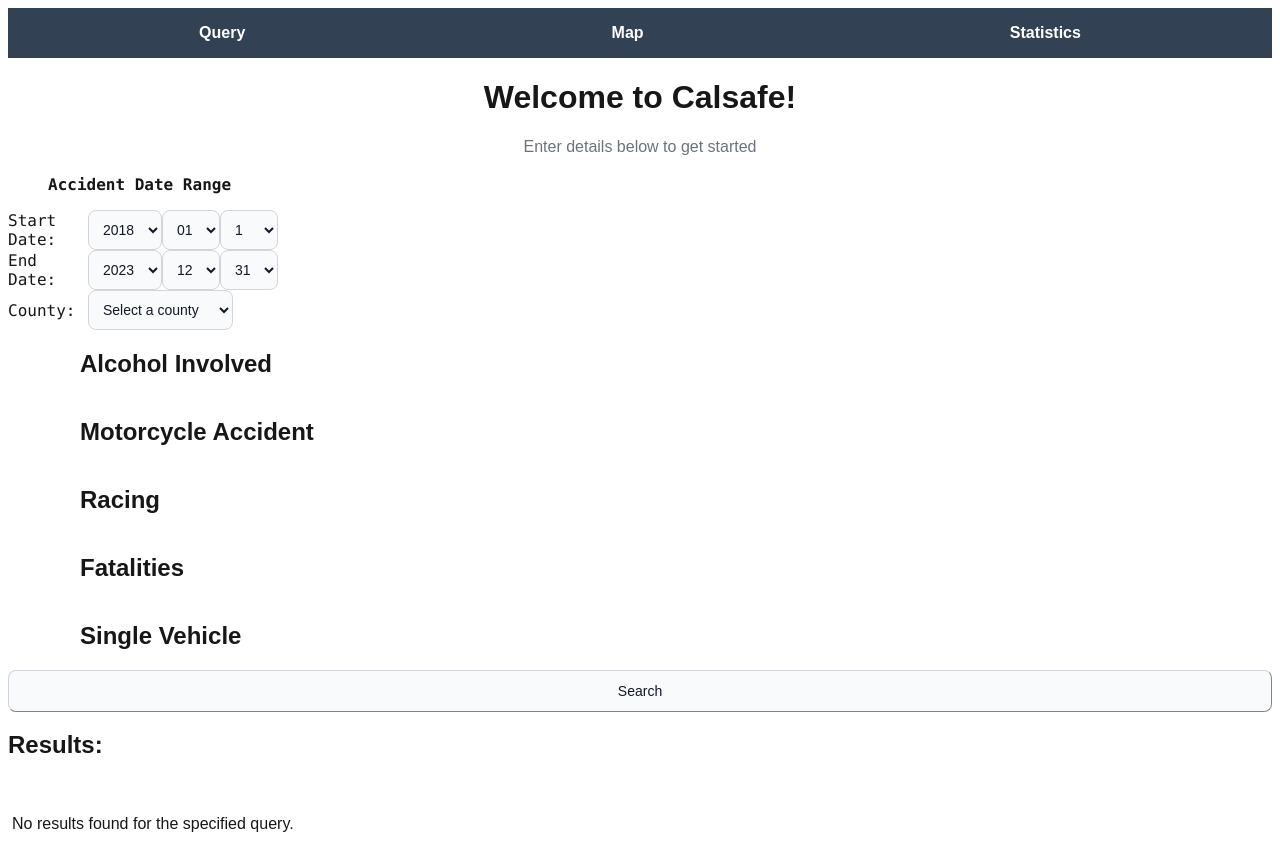
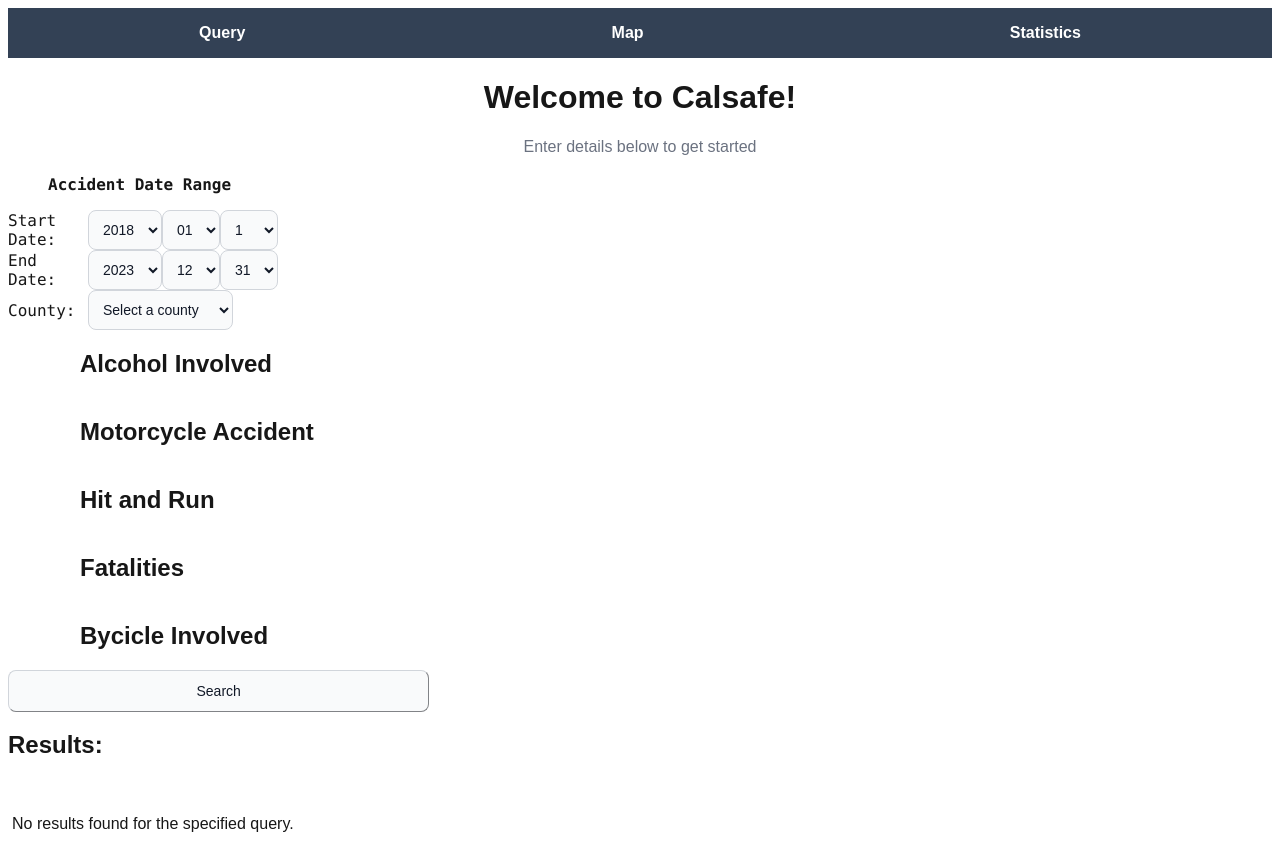
Before and after one commit to ethanl21/calsafe, a Next.js app: page / in a window 1280 px wide. Built offline with nearby package versions, Linux system fonts and the light colour scheme.

Commit message:
Added functionality to filters Need to alter Views.py in main for hit_and_run

```diff
--- a/app/page.tsx
+++ b/app/page.tsx
@@ -147,9 +147,9 @@ const AccidentQueryPage = () => {
 	// State for Switches
 	const [isAlcoholToggled, setAlcoholIsToggled] = useState(false);
 	const [isMotorcycleToggled, setMotorcycleIsToggled] = useState(false);
-	const [isRaceToggled, setRaceIsToggled] = useState(false);
+	const [isHitnRunToggled, setHitnRunIsToggled] = useState(false);
 	const [isFatalToggled, setFatalIsToggled] = useState(false);
-	const [isSingleVehicleToggled, setSingleVehicleIsToggled] = useState(false);
+	const [isBicycleToggled, setBicycleIsToggled] = useState(false);
 
 	// State for date selections
 	const [startYear, setStartYear] = useState("2018");
@@ -181,8 +181,29 @@ const AccidentQueryPage = () => {
 		const startDate = buildDate(startYear, startMonth, startDay);
 		const endDate = buildDate(endYear, endMonth, endDay);
 
+
 		// Construct the base query URL
-		const queryUrl = `http://localhost:8000/api/accidents/?start_date=${startDate}&end_date=${endDate}&county=${county}`;
+		let queryUrl = `http://localhost:8000/api/accidents/?start_date=${startDate}&end_date=${endDate}&county=${county}`;
+
+		if(isFatalToggled){
+			queryUrl = queryUrl.concat("&collision_severity=1")
+		}
+
+		if(isHitnRunToggled){
+			queryUrl = queryUrl.concat("&hit_and_run=M,F")
+		}
+
+		if(isAlcoholToggled){
+			queryUrl = queryUrl.concat("&alcohol_involved=Y")
+		}
+
+		if(isMotorcycleToggled){
+			queryUrl= queryUrl.concat("&motorcycle_accident=Y")
+		}
+
+		if(isBicycleToggled){
+			queryUrl = queryUrl.concat("&bicycle_accident=Y")
+		}
 		console.log("Query URL:", queryUrl);
 		if (county == ""){
 			setError("Please Select a county...")
@@ -226,7 +247,9 @@ const AccidentQueryPage = () => {
 			<h4 className="text-center text-md font-normal text-gray-500">Enter details below to get started</h4>
 
 			</div>
-			<form onSubmit={handleSubmit}>
+			<div className="flex">
+
+			<form onSubmit={handleSubmit} className="w-1/3">
 				{/* Start Date */}
 				<p className="mx-10 font-mono font-semibold">Accident Date Range</p>
 				<div className=" flex items-center font-mono">
@@ -354,21 +377,23 @@ const AccidentQueryPage = () => {
 						<h2>Motorcycle Accident</h2>
 					</div>
 					<div className="flex space-x-4">
-						<Switch isToggled={isRaceToggled} onToggle={() => setRaceIsToggled(!isRaceToggled)}></Switch>
-						<h2>Racing</h2>
+						<Switch isToggled={isHitnRunToggled} onToggle={() => setHitnRunIsToggled(!isHitnRunToggled)}></Switch>
+						<h2>Hit and Run</h2>
 					</div>
 					<div className="flex space-x-4">
 						<Switch isToggled={isFatalToggled} onToggle={() => setFatalIsToggled(!isFatalToggled)}></Switch>
 						<h2>Fatalities</h2>
 					</div>
 					<div className="flex space-x-4">
-						<Switch isToggled={isSingleVehicleToggled} onToggle={() => setSingleVehicleIsToggled(!isSingleVehicleToggled)}></Switch>
-						<h2>Single Vehicle</h2>
+						<Switch isToggled={isBicycleToggled} onToggle={() => setBicycleIsToggled(!isBicycleToggled)}></Switch>
+						<h2>Bycicle Involved</h2>
 					</div>
 				</div>
 
 				<button className="bg-gray-50 border border-gray-300 text-gray-900 text-sm rounded-lg focus:ring-blue-500 focus:border-blue-500 block w-full p-2.5 dark:bg-gray-700 dark:border-gray-600 dark:placeholder-gray-400 dark:text-white dark:focus:ring-blue-500 dark:focus:border-blue-500"type="submit">Search</button>
 			</form>
+
+			</div>
 
 			{loading && <p>Loading...</p>}
 			{error && <p style={{ color: "red" }}>{error}</p>}
@@ -458,7 +483,7 @@ const AccidentQueryPage = () => {
 										</p>
 										<p className="mx-1">
 											<strong>Hit and Run:</strong>{" "}
-											{result.hit_and_run === "Y" ? "Yes" : "No"}
+											{result.hit_and_run === "M" ? "Misdemeanor" : result.hit_and_run === "F" ? "Felony" : "No"}
 										</p>
 										<p className="mx-1">
 											<strong>Pedestrian Involved:</strong>{" "}
```
